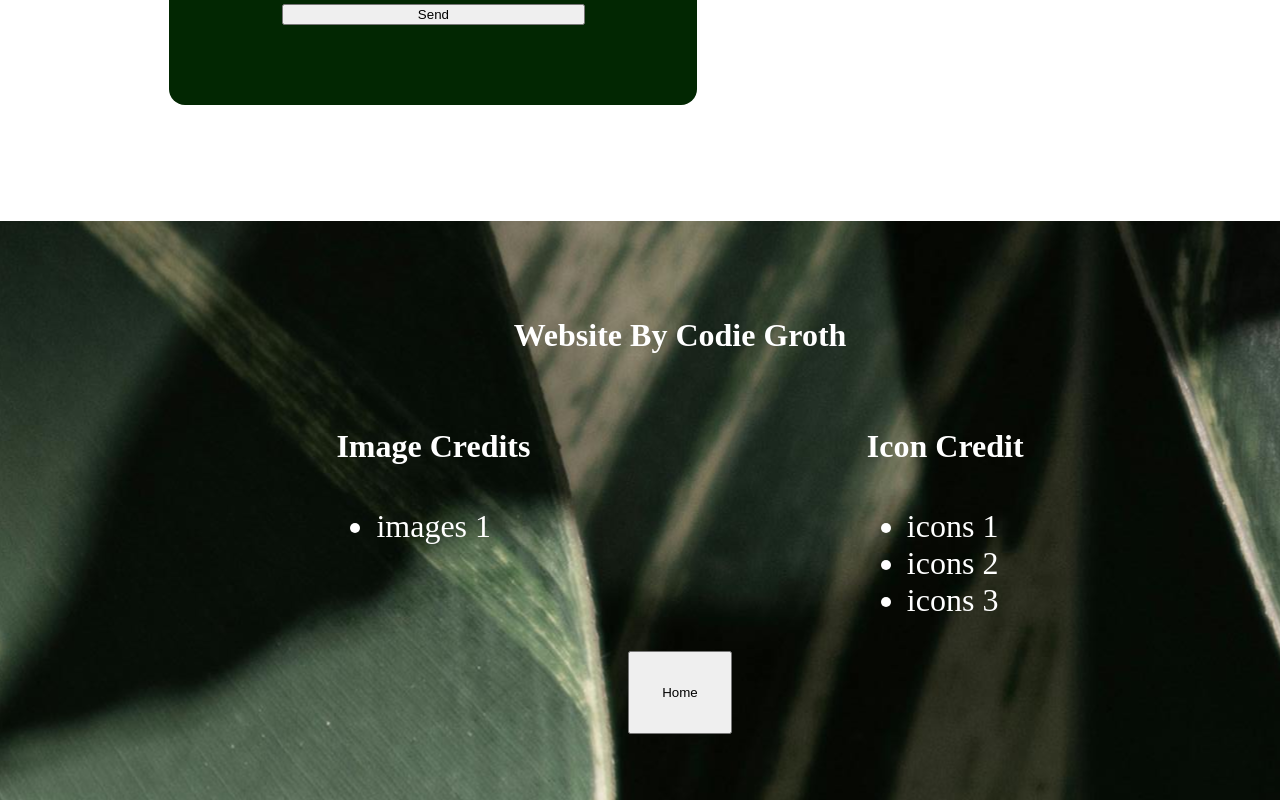
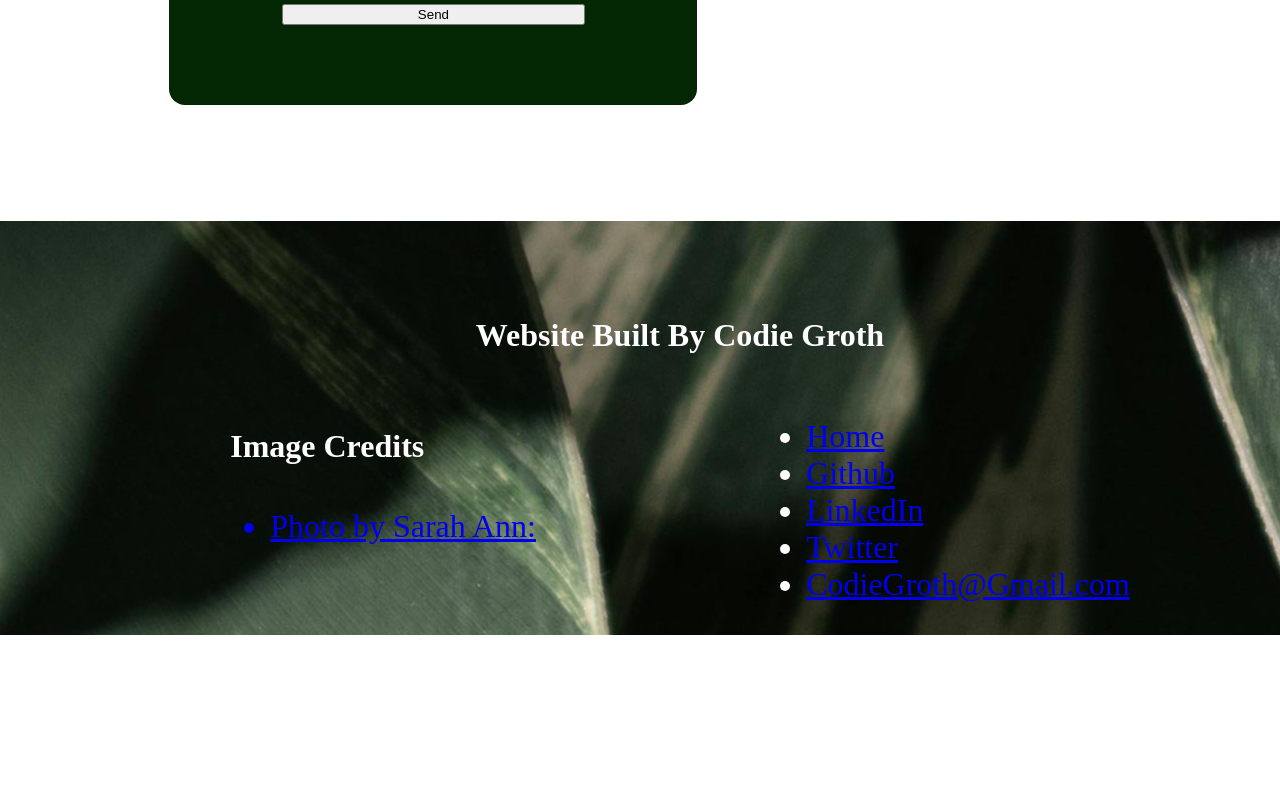
Before and after one commit to codiemaureen/codieCodes, a Next.js app: page / in a window 1280 px wide. Shown: the part 2539-3339 px from the top of the page. After the commit the page ends 3174 px from the top, so only its background shows below. Built offline with nearby package versions, Linux system fonts and the light colour scheme; a web font is replaced by a local one.

Commit message:
Adding icons links

```diff
--- a/src/app/component/Footer.jsx
+++ b/src/app/component/Footer.jsx
@@ -1,27 +1,49 @@
 import styles from './Footer.module.css';
-
+import Link from 'next/link';
 const Footer = () => {
   return (
     <div className={styles.footer}>
-      <h3 className={styles.footerTitle}>Website By Codie Groth</h3>
+      <h3 className={styles.footerTitle}>Website Built By Codie Groth</h3>
       <section className={styles.credContainer}>
        <div className={styles.imageCredContainer}>
         <h4 className={styles.imageCredit}>Image Credits</h4>
         <ul className={styles.imageCred}>
-         <li className={styles.image}>images 1</li>
+         <Link href={`https://www.pexels.com/photo/green-and-white-leaves-of-the-plant-7031427/`} target='_blank'>
+         <li className={styles.image}>
+            Photo by Sarah Ann:
+         </li>
+         </Link>
         </ul>
        </div>
 
-       <div className={styles.iconCredContainer}>
-        <h4 className={styles.iconCredit}>Icon Credit </h4>
+       <div className={styles.iconContainer}>
         <ul className="iconCred">
-         <li className="icons">icons 1</li>
-         <li className="icons">icons 2</li>
-         <li className="icons">icons 3</li>
+            <li className={styles.iconCred}>
+              <Link href='#navbar'>Home
+              </Link>
+            </li>
+          <li className={styles.iconCred}>
+            <Link href="https://github.com/codiemaureen" target='_blank'>
+              Github
+            </Link>
+          </li>
+          <li className={styles.iconCred}>
+            <Link href="https://www.linkedin.com/in/codiemaureen/" target='_blank'>LinkedIn
+            </Link>
+          </li>
+          <li className={styles.iconC}>
+            <Link href="https://x.com/CodieMaureen" target='_blank'>Twitter
+            </Link>
+          </li>
+         <li className="icons">
+             <a href="mailto:codiegroth?subject=Hello%20there&body=I%20wanted%20to%20reach%20out">
+                CodieGroth@Gmail.com
+              </a>
+         </li>
+
         </ul>
        </div>
       </section>
-      <button className={styles.returnHome}>Home</button>
     </div>
   )
 }
```
